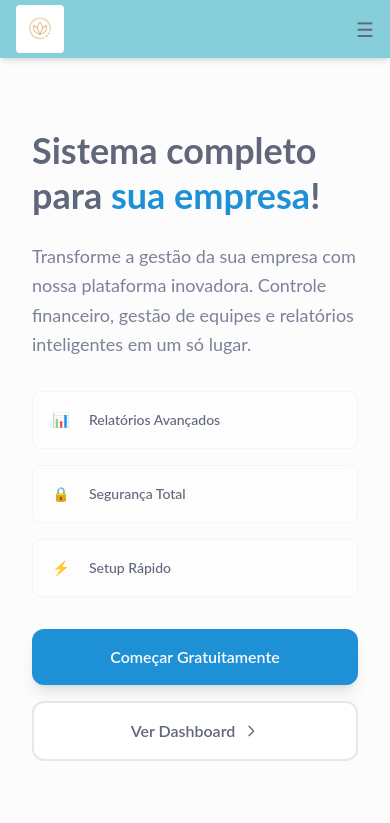
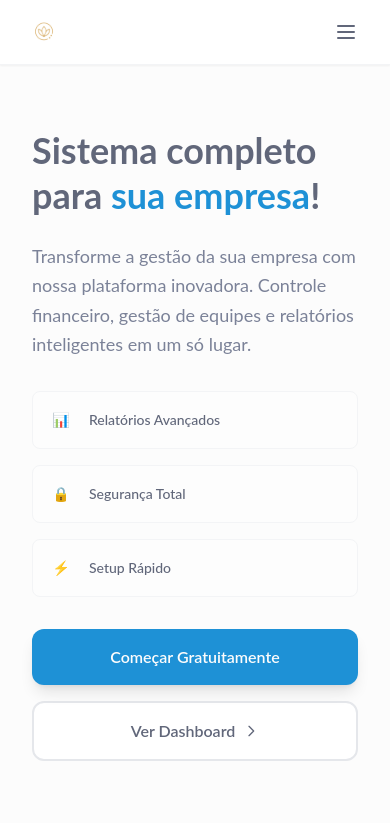
Before and after one commit to LumenSys/LumenSys-Frontend, a React (Vite) app in the folder frontend/: page / in a window 390 px wide. Shown: the top 823 px of the page. Built offline with nearby package versions, Linux system fonts and the light colour scheme.

Commit message:
:sparkles: feat: Enhance Header component with mobile menu functionality and improved navigation links

```diff
--- a/frontend/src/components/Header/index.tsx
+++ b/frontend/src/components/Header/index.tsx
@@ -1,4 +1,4 @@
-import React from "react";
+import React, { useState } from "react";
 import { useNavigate, useLocation } from 'react-router-dom'
 import { routes } from '../../routes/routes'
 import Logo from '../../assets/images/logo.png'
@@ -6,6 +6,8 @@ import Logo from '../../assets/images/logo.png'
 export default function Header() {
   const navigate = useNavigate()
   const location = useLocation()
+  const [isMobileMenuOpen, setIsMobileMenuOpen] = useState(false)
+
   const handleLoginClick = () => navigate(routes.LOGIN)
   const handleJoinClick = () => navigate(routes.USERSIGNUP)
 
@@ -14,47 +16,173 @@ export default function Header() {
   const showAuthButtons = [routes.LANDING, routes.LOGIN, routes.USERSIGNUP].includes(location.pathname) && !isNotFound;
   const showNavLinks = ![routes.LANDING, routes.LOGIN, routes.USERSIGNUP].includes(location.pathname) && !isNotFound;
 
+  const toggleMobileMenu = () => setIsMobileMenuOpen(!isMobileMenuOpen)
+
   return (
-    <header className="w-full bg-primary text-textPrimary shadow-md fixed top-0 z-50">
-      <div className="w-full flex items-center justify-between h-[58px] px-4 md:px-16">
-
-
-        <div className="order-1 ml-0 md:ml-[-32px]">
-          <a href="/">
-            <img src={Logo} alt="Logo" className="h-12 md:h-14 rounded cursor-pointer" />
+    <>
+      <header className="w-full bg-white/95 backdrop-blur-md border-b border-gray-100 text-textPrimary shadow-sm fixed top-0 z-50">
+        <div className="max-w-7xl mx-auto flex items-center justify-between h-16 px-6">
+          {/* Logo */}
+          <div className="flex items-center">
+            <a href="/" className="flex items-center space-x-3 group">
+              <div className="relative">
+                <img
+                  src={Logo}
+                  alt="LumenSys Logo"
+                  className="h-10 w-auto rounded-lg transition-transform duration-300 group-hover:scale-105"
+                />
+              </div>
+              <span className="text-xl font-bold text-gray-800 hidden sm:block">
+                LumenSys
+              </span>
             </a>
           </div>
-        <div className="flex items-center space-x-2 md:space-x-4 order-2">
+
+          {/* Desktop Navigation */}
+          <div className="hidden md:flex items-center space-x-8">
             {showNavLinks && (
-            <nav className="hidden md:flex space-x-4 text-sm font-normal">
-              <a href="/dashboard" className="hover:text-textSecondary">Home</a>
-              <a href="#" className="hover:text-textSecondary">Our Story</a>
-              <a href="#" className="hover:text-textSecondary">Our Team</a>
+              <nav className="flex space-x-6">
+                <a
+                  href="/dashboard"
+                  className="text-gray-700 hover:text-secondary font-medium transition-colors duration-200 relative group"
+                >
+                  Dashboard
+                  <span className="absolute bottom-0 left-0 w-0 h-0.5 bg-secondary transition-all duration-300 group-hover:w-full"></span>
+                </a>
+                <a
+                  href="#"
+                  className="text-gray-700 hover:text-secondary font-medium transition-colors duration-200 relative group"
+                >
+                  Nossa História
+                  <span className="absolute bottom-0 left-0 w-0 h-0.5 bg-secondary transition-all duration-300 group-hover:w-full"></span>
+                </a>
+                <a
+                  href="#"
+                  className="text-gray-700 hover:text-secondary font-medium transition-colors duration-200 relative group"
+                >
+                  Equipe
+                  <span className="absolute bottom-0 left-0 w-0 h-0.5 bg-secondary transition-all duration-300 group-hover:w-full"></span>
+                </a>
+                <a
+                  href="#"
+                  className="text-gray-700 hover:text-secondary font-medium transition-colors duration-200 relative group"
+                >
+                  Contato
+                  <span className="absolute bottom-0 left-0 w-0 h-0.5 bg-secondary transition-all duration-300 group-hover:w-full"></span>
+                </a>
               </nav>
             )}
+
             {showAuthButtons && (
-            <>
+              <div className="flex items-center space-x-3">
                 <button
                   onClick={handleLoginClick}
-                className="hidden md:inline-block bg-surface px-3 py-1.5 border border-textSecondary text-textSecondary rounded text-sm transition hover:bg-neutralLighter"
+                  className="px-4 py-2 text-gray-700 font-medium border border-gray-300 rounded-lg hover:bg-gray-50 hover:border-gray-400 transition-all duration-200"
                 >
-                Access Account
+                  Fazer Login
                 </button>
                 <button
                   onClick={handleJoinClick}
-                className="hidden md:inline-block bg-secondary text-whiteColor px-3 py-1.5 rounded text-sm transition hover:bg-hoverSuccess hover:text-textSecondary"
+                  className="px-4 py-2 bg-secondary text-white font-medium rounded-lg hover:bg-hoverButton2 transform hover:scale-105 transition-all duration-200 shadow-md hover:shadow-lg"
                 >
-                Join Us
+                  Começar Agora
                 </button>
-            </>
+              </div>
             )}
+          </div>
+
+          {/* Mobile Menu Button */}
           {!isNotFound && (
-            <button className="md:hidden text-xl leading-none">
-              ☰
+            <button
+              onClick={toggleMobileMenu}
+              className="md:hidden p-2 rounded-lg hover:bg-gray-100 transition-colors duration-200"
+            >
+              <svg
+                className={`w-6 h-6 transition-transform duration-300 ${isMobileMenuOpen ? 'rotate-90' : ''}`}
+                fill="none"
+                stroke="currentColor"
+                viewBox="0 0 24 24"
+              >
+                <path
+                  strokeLinecap="round"
+                  strokeLinejoin="round"
+                  strokeWidth={2}
+                  d={isMobileMenuOpen ? "M6 18L18 6M6 6l12 12" : "M4 6h16M4 12h16M4 18h16"}
+                />
+              </svg>
             </button>
           )}
         </div>
+      </header>
+
+      {/* Mobile Menu */}
+      {isMobileMenuOpen && !isNotFound && (
+        <div className="fixed inset-0 z-40 md:hidden">
+          <div
+            className="fixed inset-0 bg-black bg-opacity-50 transition-opacity"
+            onClick={toggleMobileMenu}
+          ></div>
+          <div className="fixed top-16 left-0 right-0 bg-white border-b border-gray-200 shadow-lg">
+            <div className="px-6 py-4 space-y-4">
+              {showNavLinks && (
+                <nav className="space-y-3">
+                  <a
+                    href="/dashboard"
+                    className="block text-gray-700 hover:text-secondary font-medium py-2 border-b border-gray-100"
+                    onClick={toggleMobileMenu}
+                  >
+                    Dashboard
+                  </a>
+                  <a
+                    href="#"
+                    className="block text-gray-700 hover:text-secondary font-medium py-2 border-b border-gray-100"
+                    onClick={toggleMobileMenu}
+                  >
+                    Nossa História
+                  </a>
+                  <a
+                    href="#"
+                    className="block text-gray-700 hover:text-secondary font-medium py-2 border-b border-gray-100"
+                    onClick={toggleMobileMenu}
+                  >
+                    Equipe
+                  </a>
+                  <a
+                    href="#"
+                    className="block text-gray-700 hover:text-secondary font-medium py-2"
+                    onClick={toggleMobileMenu}
+                  >
+                    Contato
+                  </a>
+                </nav>
+              )}
+
+              {showAuthButtons && (
+                <div className="pt-4 space-y-3 border-t border-gray-200 flex flex-col items-start">
+                  <button
+                  onClick={() => {
+                    handleLoginClick()
+                    toggleMobileMenu()
+                  }}
+                  className="px-4 py-3 text-gray-700 font-medium border border-gray-300 rounded-lg hover:bg-gray-50 transition-colors duration-200 w-auto"
+                  >
+                  Fazer Login
+                  </button>
+                  <button
+                  onClick={() => {
+                    handleJoinClick()
+                    toggleMobileMenu()
+                  }}
+                  className="px-4 py-3 bg-secondary text-white font-medium rounded-lg hover:bg-hoverButton2 transition-colors duration-200 w-auto mt-2"
+                  >
+                  Começar Agora
+                  </button>
                 </div>
-    </header>
+              )}
+            </div>
+          </div>
+        </div>
+      )}
+    </>
   )
 }
```
Lines whose indentation alone changed are shown as unchanged.
